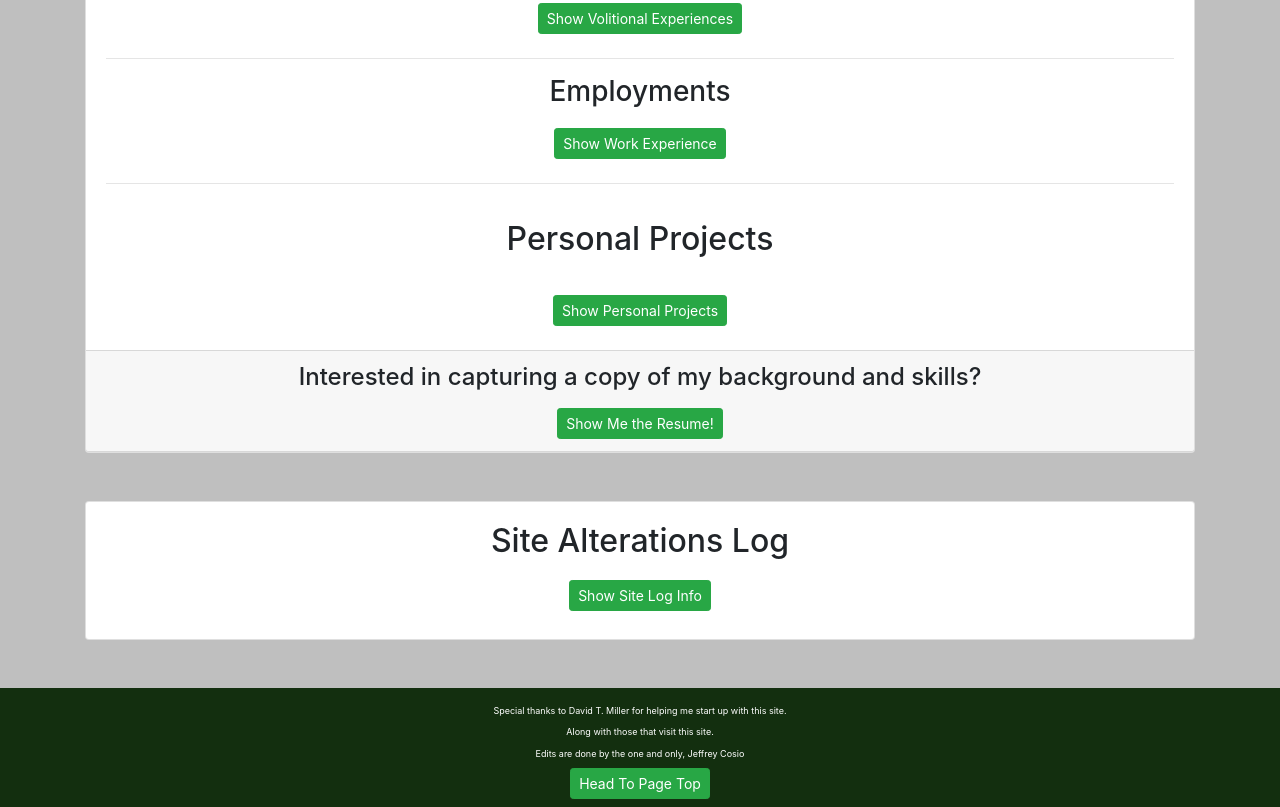
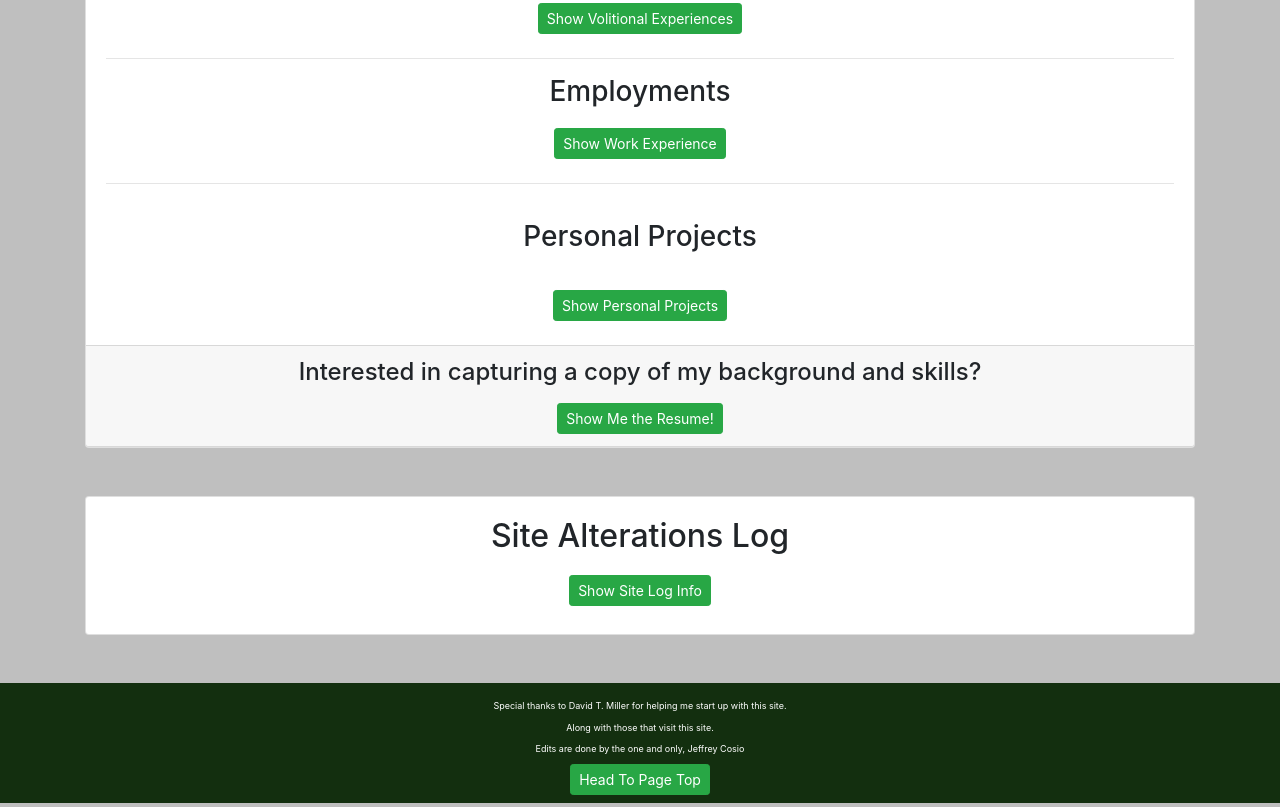
Before and after one commit to MisterJEFFREY/MisterJEFFREY.github.io, a website: page index.html in a window 1280 px wide. Shown: the part 1215-2022 px from the top of the page. Drawn offline with Linux system fonts and the light colour scheme.

Commit message:
Update index.html
Updated Personal Projects header to match other headers.

```diff
--- a/index.html
+++ b/index.html
@@ -274,7 +274,7 @@
 			<!--ATTEMPT AT PUTTING MULTIPLE CARD FOOTERS INTO 1 CARD FOR STYLING PURPOSES-->
 			<!--END Employments Section--> <!--END Employments Section--> <!--END Employments Section-->
 			<div class="card-body p-0" > <!-- style="background-color:#8d8d8d;" -->
-			<h2 class="card-title">Personal Projects</h2>
+			<h3 class="card-title">Personal Projects</h3>
 			<div id="proj_info_div" style="display:none;">
 				<p class="card-text" width="90%">
 				My particular interests and practiced skill sets within Computer Science generally fall
```
